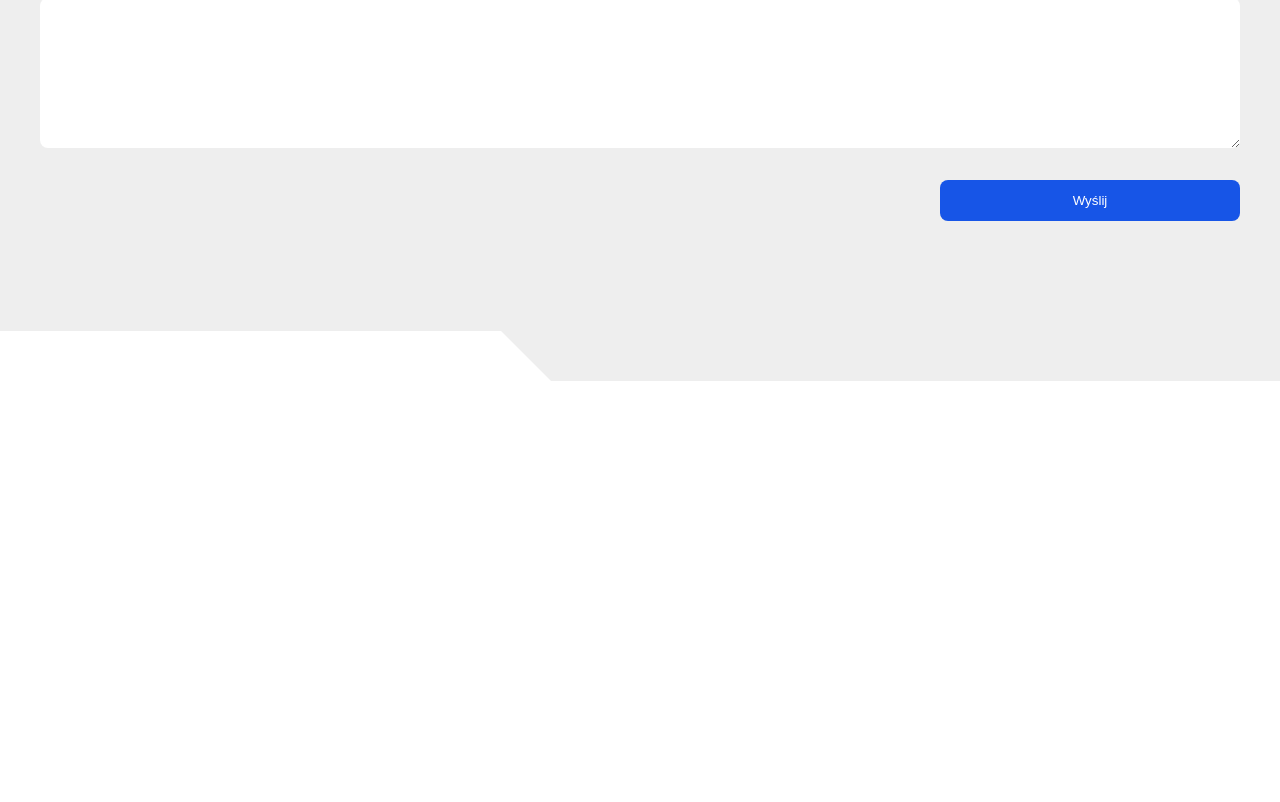
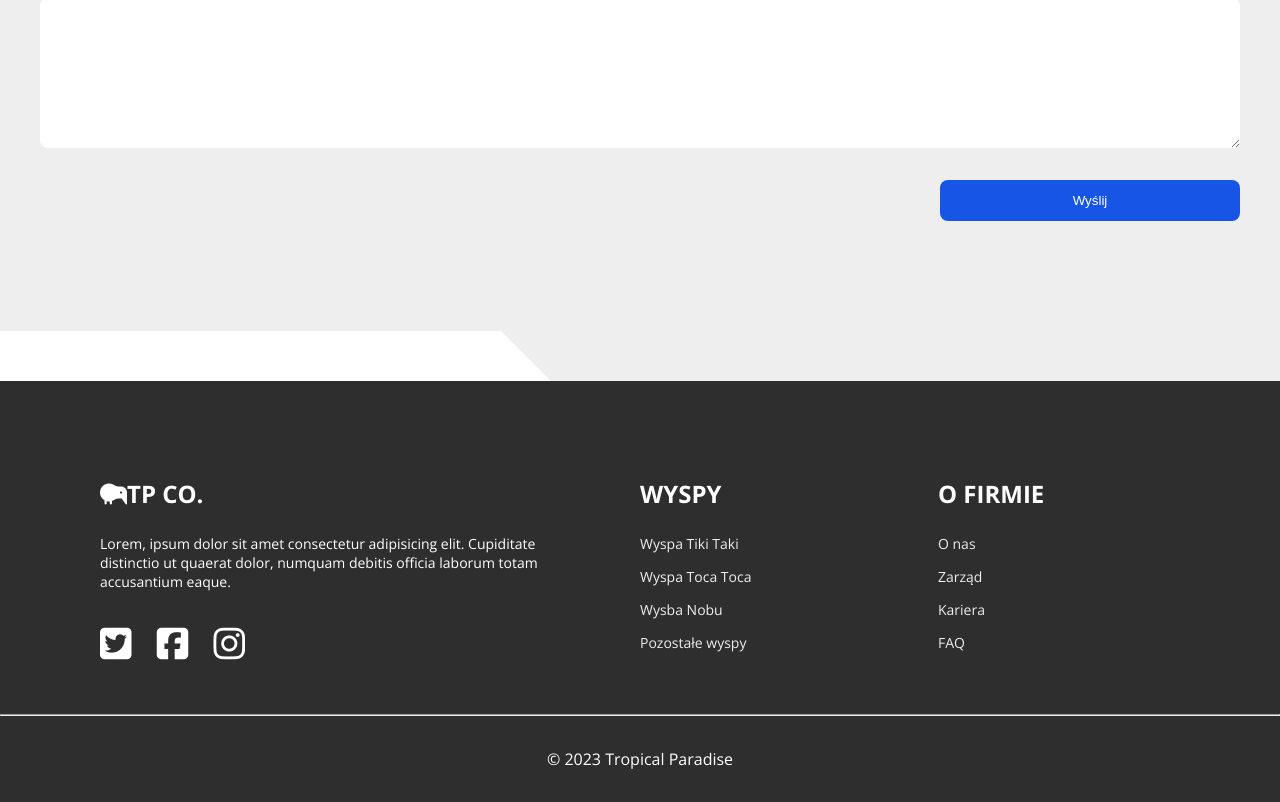
Before and after one commit to Ulv-hedin/tropical, a plain HTML site: page index.html in a window 1280 px wide. Shown: the part 6876-7678 px from the top of the page. Before the commit the page ends 7257 px from the top, so only its background shows below. Drawn offline with nearby package versions, Linux system fonts and the light colour scheme; files whose address does not match are found by name.

Commit message:
finished

```diff
--- a/index.html
+++ b/index.html
@@ -269,18 +269,51 @@
                     <button type="submit" class="contact__form-btn btn-special-animation">Wyślij</button>
 
                 </form>
+            </div>
+        </section>
+    </main>
 
+    <footer class="footer">
+        <div class="wrapper">
+            <div class="footer__boxes">
+                <div class="footer__box">
+                    <h3 class="footer__box-title"><i class="fas fa-kiwi-bird"></i>TP Co. </h3>
+                    <p>Lorem, ipsum dolor sit amet consectetur adipisicing elit. Cupiditate distinctio ut quaerat dolor,
+                        numquam debitis officia laborum totam accusantium eaque.</p>
 
+                    <div class="footer__box-social">
+                        <a href="#" class="footer__box-link"><i class="fab fa-twitter-square"></i></a>
+                        <a href="#" class="footer__box-link"><i class="fab fa-facebook-square"></i></a>
+                        <a href="#" class="footer__box-link"><i class="fab fa-instagram"></i></a>
 
+                    </div>
+                </div>
+
+                <div class="footer__box footer__box-desktop">
+                    <h3 class="footer__box-title">Wyspy</h3>
+                    <ul class="footer__box-list">
+                        <li class="footer__box-list-item"><a href="#">Wyspa Tiki Taki</a></li>
+                        <li class="footer__box-list-item"><a href="#">Wyspa Toca Toca</a></li>
+                        <li class="footer__box-list-item"><a href="#">Wysba Nobu</a></li>
+                        <li class="footer__box-list-item"><a href="#">Pozostałe wyspy</a></li>
+                    </ul>
+                </div>
+                <div class="footer__box footer__box-desktop">
+                    <h3 class="footer__box-title">O firmie</h3>
+                    <ul class="footer__box-list">
+                        <li class="footer__box-list-item"><a href="#">O nas</a></li>
+                        <li class="footer__box-list-item"><a href="#">Zarząd</a></li>
+                        <li class="footer__box-list-item"><a href="#">Kariera</a></li>
+                        <li class="footer__box-list-item"><a href="#">FAQ</a></li>
+                    </ul>
+                </div>
 
             </div>
+        </div>
+        <hr>
+        <p class="footer__bottom-text">&copy; <span class="footer__year"></span> Tropical Paradise</p>
 
-
-
-
-        </section>
-
-    </main>
+    </footer>
 
     <script type="text/javascript" src="//code.jquery.com/jquery-1.11.0.min.js"></script>
     <script type="text/javascript" src="//code.jquery.com/jquery-migrate-1.2.1.min.js"></script>
--- a/js/main.js
+++ b/js/main.js
@@ -1,6 +1,9 @@
-const nav = document.querySelector('.nav');
-const navBtn = document.querySelector('.burger-btn');
+const nav = document.querySelector('.nav')
+const navBtn = document.querySelector('.burger-btn')
 const allNavItems = document.querySelectorAll('.nav__item')
+const navBtnBars = document.querySelector('.burger-btn__bars')
+const allSections = document.querySelectorAll('.section')
+const footerYear = document.querySelector('.footer__year')
 
 const handleNav = () => {
 	nav.classList.toggle('nav--active')
@@ -11,17 +14,37 @@ const handleNav = () => {
 		})
 	})
 
-	handleNavItemsAnimation();
+	handleNavItemsAnimation()
 }
 
 const handleNavItemsAnimation = () => {
-	let delayTime = 0;
+	let delayTime = 0
 
 	allNavItems.forEach(item => {
 		item.classList.toggle('nav-items-animation')
-        item.style.animationDelay = '.' + delayTime + 's';
-        delayTime++;
+		item.style.animationDelay = '.' + delayTime + 's'
+		delayTime++
 	})
 }
 
-navBtn.addEventListener('click', handleNav)
+const handleObserver = () => {
+	const currentSection = window.scrollY;
+
+	allSections.forEach(section => {
+
+		if (section.classList.contains('white-section') && section.offsetTop <= currentSection + 60) {
+			navBtnBars.classList.add('black-bars-color')
+		} else if (!section.classList.contains('white-section') && section.offsetTop <= currentSection + 60) {
+			navBtnBars.classList.remove('black-bars-color')
+		}
+	})
+}
+
+const handleCurrentYear = () => {
+	const year = (new Date).getFullYear();
+	footerYear.innerText = year;
+}
+
+handleCurrentYear();
+navBtn.addEventListener('click', handleNav);
+window.addEventListener('scroll',handleObserver)
--- a/sass/main.scss
+++ b/sass/main.scss
@@ -19,6 +19,7 @@ body {
 	font-family: 'Open Sans', sans-serif;
 	font-size: 1.6rem;
 }
+
 
 // nav
 .burger-btn {
@@ -123,8 +124,16 @@ body {
 }
 
 .nav-items-animation {
+
 	animation: navItemsAnimation 1s both;
 }
+
+.black-bars-color,
+.black-bars-color::after,
+.black-bars-color::before {
+	background-color: $dark;
+}
+
 
 // header
 .header {
@@ -418,6 +427,50 @@ body {
 	}
 }
 
+// footer
+.footer {
+	color: $pure-white;
+	background-color: $dark;
+
+	.wrapper {
+		padding: 6em 2em 2em;
+	}
+	&__box {
+		font-size: 1.4rem;
+	}
+	&__box-desktop {
+		display: none;
+	}
+	&__box-title {
+		margin-bottom: 1em;
+		font-size: 3rem;
+		text-transform: uppercase;
+	}
+	&__box-social {
+		margin: 2em 0 1em;
+	}
+	&__box-link {
+		color: $pure-white;
+		font-size: 3.6rem;
+		padding: 0 0.3em;
+		text-decoration: none;
+		transition: color 0.3s;
+
+		&:first-child {
+			padding-left: 0;
+		}
+
+		&:hover {
+			color: $light-white;
+		}
+	}
+
+	&__bottom-text {
+		padding: 2em;
+		text-align: center;
+	}
+}
+
 // media
 @media (min-width: 576px) {
 	.dreams {
@@ -525,6 +578,40 @@ body {
 		&__card {
 			margin: 1em;
 			width: 45%;
+		}
+	}
+
+	.footer {
+		&__boxes {
+			display: flex;
+			justify-content: space-between;
+		}
+
+		&__box-desktop {
+			display: block;
+		}
+
+		&__box {
+			margin: 0 2em;
+			width: 25%;
+
+			&:first-child {
+				width: 50%;
+			}
+		}
+		&__box-title {
+			font-size: 2.4rem;
+		}
+		&__box-list {
+			list-style: none;
+		}
+		&__box-list-item {
+			margin-bottom: 1em;
+
+			a {
+				color: $light-white;
+				text-decoration: none;
+			}
 		}
 	}
 }
```
Also changed, not shown: css/main.css, 1 other file.
